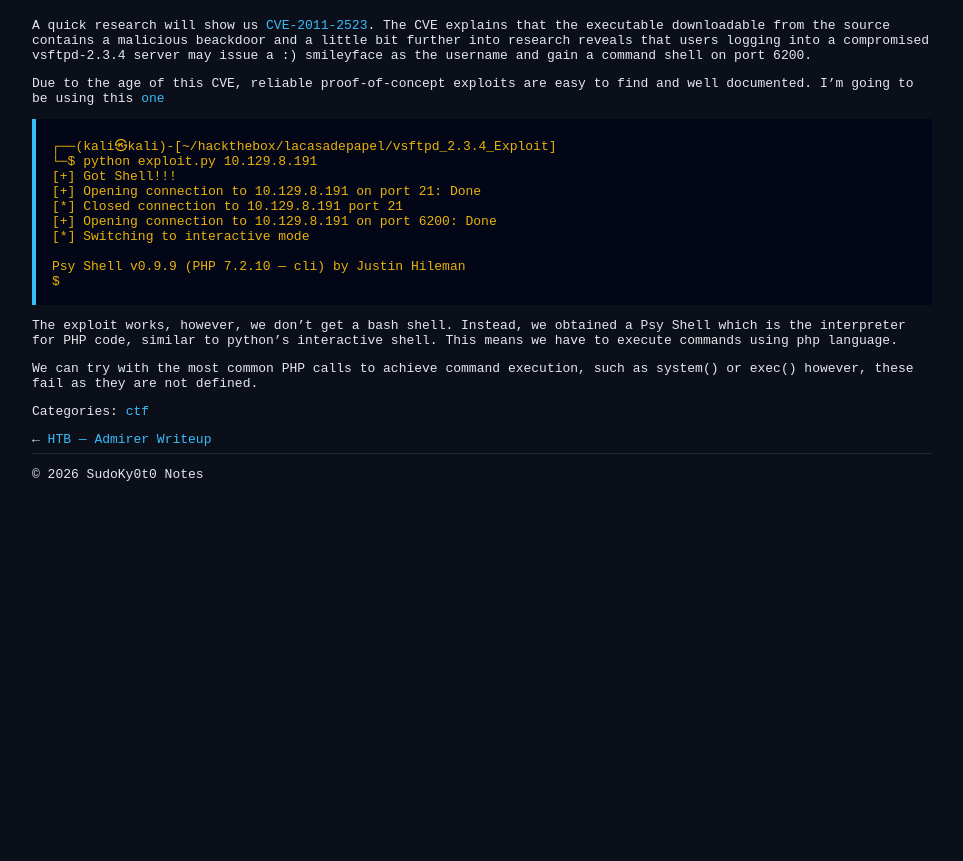
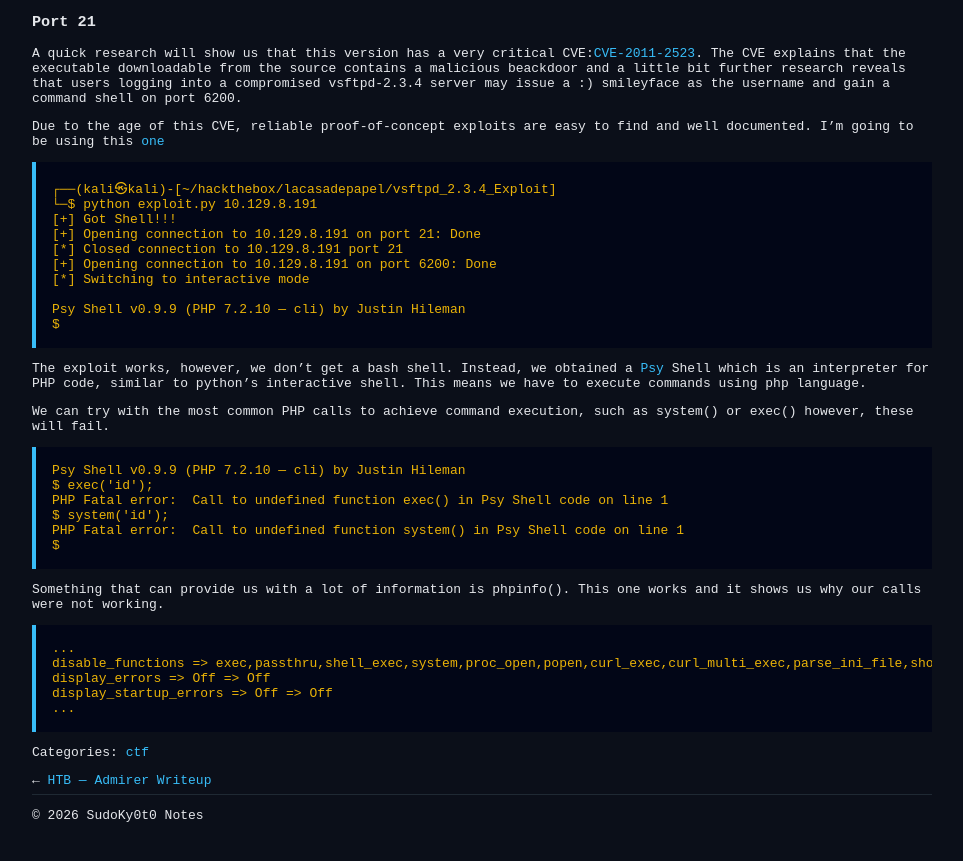
Before and after one commit to SudoKy0t0/SudoKy0t0.github.io, a Jekyll site: the page built from _posts/2026-01-26-htb-lacasadepapel-writeup.md, in a window 1280 px wide and 1400 px high, scrolled down 2190 px. Shown: the part 532-1393 px from the top of the window, without its empty margins (158-1121 px from the left). Built offline with Jekyll 4.4.1, drawn with Linux system fonts in a browser that asks for light colours; before the commit the page ends 3249 px from its top, so only the background shows below that; some of the changed text lies outside the part shown.

Commit message:
Update 2026-01-26-htb-lacasadepapel-writeup.md

````diff
--- a/_posts/2026-01-26-htb-lacasadepapel-writeup.md
+++ b/_posts/2026-01-26-htb-lacasadepapel-writeup.md
@@ -84,10 +84,11 @@ Port 443 shows the same page but slightly different. This time we get a 401 unat
   </a>
 </p>
 
+With this in mind, we're left with port 21.
 
 ### Port 21
 
-A quick research will show us [CVE-2011-2523](https://www.cvedetails.com/cve/CVE-2011-2523/). The CVE explains that the executable downloadable from the source contains a malicious beackdoor and a little bit further into research reveals that users logging into a compromised vsftpd-2.3.4 server may issue a :) smileyface as the username and gain a command shell on port 6200.
+A quick research will show us that this version has a very critical CVE:[CVE-2011-2523](https://www.cvedetails.com/cve/CVE-2011-2523/). The CVE explains that the executable downloadable from the source contains a malicious beackdoor and a little bit further research reveals that users logging into a compromised vsftpd-2.3.4 server may issue a :) smileyface as the username and gain a command shell on port 6200.
 
 Due to the age of this CVE, reliable proof-of-concept exploits are easy to find and well documented. I'm going to be using this [one](https://github.com/Hellsender01/vsftpd_2.3.4_Exploit)
 
@@ -103,6 +104,25 @@ Due to the age of this CVE, reliable proof-of-concept exploits are easy to find
 Psy Shell v0.9.9 (PHP 7.2.10 — cli) by Justin Hileman
 $
 ```
-The exploit works, however, we don't get a bash shell. Instead, we obtained a Psy Shell which is the interpreter for PHP code, similar to python's interactive shell. This means we have to execute commands using php language.
+The exploit works, however, we don't get a bash shell. Instead, we obtained a [Psy](https://psysh.org/) Shell which is an interpreter for PHP code, similar to python's interactive shell. This means we have to execute commands using php language.
 
-We can try with the most common PHP calls to achieve command execution, such as system() or exec() however, these fail as they are not defined.
+We can try with the most common PHP calls to achieve command execution, such as system() or exec() however, these will fail.
+
+```bash
+Psy Shell v0.9.9 (PHP 7.2.10 — cli) by Justin Hileman
+$ exec('id');
+PHP Fatal error:  Call to undefined function exec() in Psy Shell code on line 1
+$ system('id');
+PHP Fatal error:  Call to undefined function system() in Psy Shell code on line 1
+$
+```
+
+Something that can provide us with a lot of information is phpinfo(). This one works and it shows us why our calls were not working.
+
+```bash
+...
+disable_functions => exec,passthru,shell_exec,system,proc_open,popen,curl_exec,curl_multi_exec,parse_ini_file,show_source
+display_errors => Off => Off
+display_startup_errors => Off => Off
+...
+```
````
